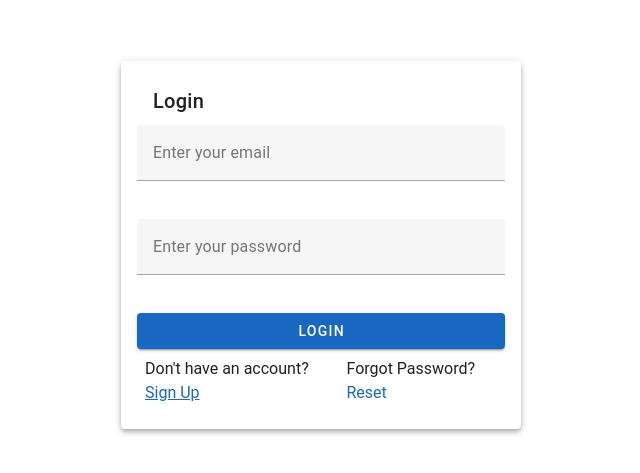
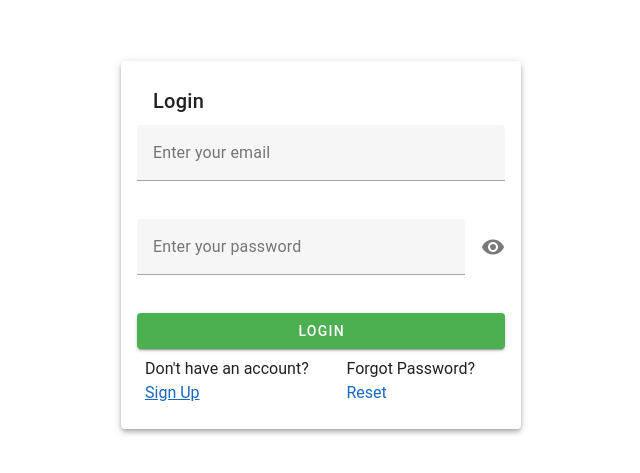
Before and after one commit to rishigandhi612/vuetifynuxttodo, a Nuxt app: page /login in a window 1280 px wide. Shown: the part 143-616 px from the top of the page, without its empty margins (319-959 px from the left). Built offline with nearby package versions, Linux system fonts and the light colour scheme; no server answers.

Commit message:
eye button to view password

```diff
--- a/components/HeaderComponent.vue
+++ b/components/HeaderComponent.vue
@@ -1,13 +1,12 @@
 <template>
   <v-app-bar color="success">
-    <!-- Application Name -->
     <v-toolbar-title>
       <span class="text-h5">Todo</span>
     </v-toolbar-title>
 
     <v-spacer></v-spacer>
 
-    <!-- Refresh Button with Tooltip -->
+
     <v-tooltip bottom>
       <template v-slot:activator="{ props }">
         <v-btn
@@ -22,7 +21,6 @@
       <span>Refresh todos</span>
     </v-tooltip>
 
-    <!-- View Toggle Button with Tooltip -->
     <v-tooltip bottom>
       <template v-slot:activator="{ props }">
         <v-btn
@@ -36,7 +34,6 @@
       <span>Switch to {{ myApiStore.isGridView ? 'list' : 'grid' }} view</span>
     </v-tooltip>
 
-    <!-- Theme Toggle Button with Tooltip -->
     <v-tooltip bottom>
       <template v-slot:activator="{ props }">
         <v-btn
@@ -50,14 +47,13 @@
       <span>Switch to {{ isDarkMode ? 'light' : 'dark' }} mode</span>
     </v-tooltip>
 
-    <!-- User Menu with Tooltip -->
     <v-tooltip bottom>
       <template v-slot:activator="{ props }">
         <v-menu location="bottom end">
           <template v-slot:activator="{ props: menuProps }">
             <v-avatar
               v-bind="{ ...props, ...menuProps }"
-              class="cursor-pointer ml-2"
+              class="cursor-pointer"
               size="36"
             >
               <v-icon icon="mdi-account-circle"></v-icon>
--- a/pages/login.vue
+++ b/pages/login.vue
@@ -19,17 +19,24 @@
 
             <v-text-field
               id="password"
-              type="password"
+              :type="showPassword ? 'text' : 'password'"
               v-model="password"
               required
               label="Enter your password"
               class="mb-4"
-            />
+            >
+              <!-- Eye icon for password visibility toggle -->
+              <template v-slot:append>
+                <v-icon @click="showPassword = !showPassword">
+                  {{ showPassword ? 'mdi-eye-off' : 'mdi-eye' }} <!-- Change icon based on visibility -->
+                </v-icon>
+              </template>
+            </v-text-field>
 
             <v-btn
               :disabled="loading || !formValid"
               type="submit"
-              color="primary"
+              color="success"
               block
             >
               {{ loading ? "Logging in..." : "Login" }}
@@ -58,9 +65,6 @@
     </v-row>
 
     <!-- Snackbar for success -->
-    <!-- <v-snackbar v-model="snackbarVisible" top>
-      {{ snackbarMessage }}
-    </v-snackbar> -->
     <AppSnackbar/>
     <!-- Password Reset Dialog -->
     <v-dialog v-model="showResetDialog" max-width="400px">
@@ -78,7 +82,7 @@
         </v-card-text>
         <v-card-actions>
           <v-btn
-            color="primary"
+            color="success"
             :disabled="loading || !resetFormValid"
             @click="handlePasswordReset"
           >
@@ -97,7 +101,6 @@
 import { ref } from "vue";
 
 const {
-
   snackBarMessage,
   snackBarStatus,
   snackBarcolor,
@@ -114,8 +117,9 @@ const showResetDialog = ref(false);
 const resetEmail = ref("");
 const resetFormValid = ref(false);
 
+const showPassword = ref(false); // To toggle password visibility
+
 const supabase = useSupabaseClient();
-
 
 const handleLogin = async () => {
   loading.value = true;
```
